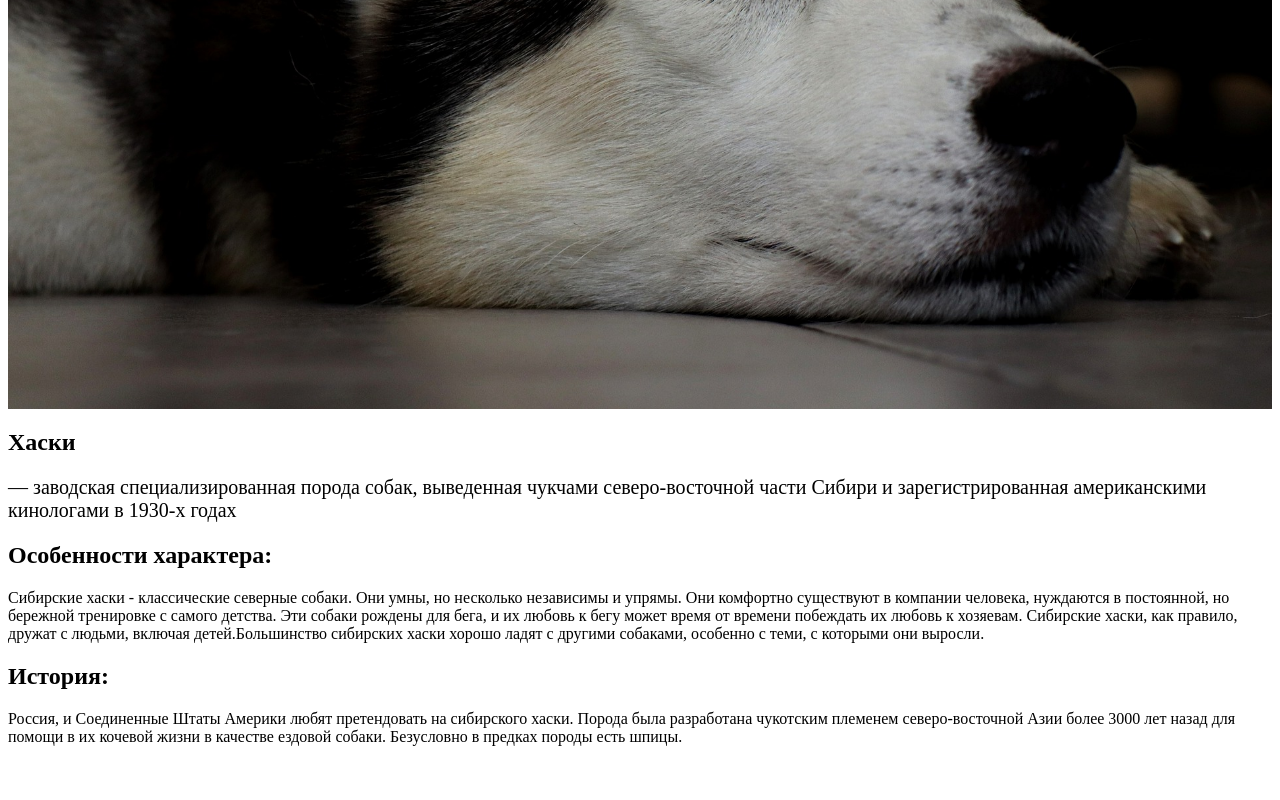
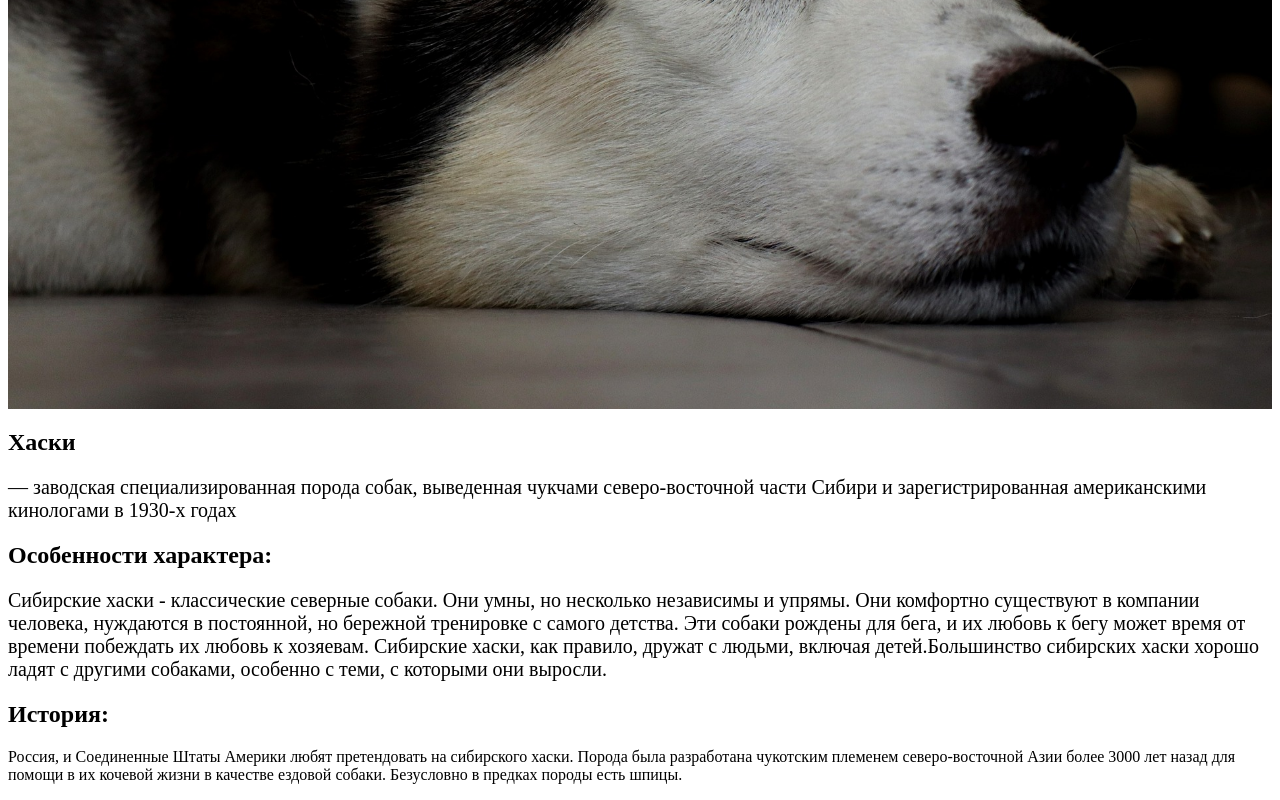
Before and after one commit to dimazukov/husky, a plain HTML site: page index.html in a window 1280 px wide. Shown: the part 500-1300 px from the top of the page. Before the commit the page ends 1262 px from the top, so only its background shows below. Drawn offline with Linux system fonts and the light colour scheme.

Commit message:
Update index.html

```diff
--- a/index.html
+++ b/index.html
@@ -8,7 +8,7 @@
 </header>
 
 <main>
-<h2>Хаски</h2><p style="font-size: 20px"> — заводская специализированная порода собак, выведенная чукчами северо-восточной части Сибири и зарегистрированная американскими кинологами в 1930-х годах</p><h2>Особенности характера:</h2><p style="font size: 20px">Сибирские хаски - классические северные собаки. Они умны, но несколько независимы и упрямы. Они комфортно существуют в компании человека, нуждаются в постоянной, но бережной тренировке с самого детства. Эти собаки рождены для бега, и их любовь к бегу может время от времени побеждать их любовь к хозяевам. Сибирские хаски, как правило, дружат с людьми, включая детей.Большинство сибирских хаски хорошо ладят с другими собаками, особенно с теми, с которыми они выросли.</p><h2>История:</h2><p>Россия, и Соединенные Штаты Америки любят претендовать на сибирского хаски. Порода была разработана чукотским племенем северо-восточной Азии более 3000 лет назад для помощи в их кочевой жизни в качестве ездовой собаки. Безусловно в предках породы есть шпицы.</p>
+<h2>Хаски</h2><p style="font-size: 20px"> — заводская специализированная порода собак, выведенная чукчами северо-восточной части Сибири и зарегистрированная американскими кинологами в 1930-х годах</p><h2>Особенности характера:</h2><p style="font-size: 20px">Сибирские хаски - классические северные собаки. Они умны, но несколько независимы и упрямы. Они комфортно существуют в компании человека, нуждаются в постоянной, но бережной тренировке с самого детства. Эти собаки рождены для бега, и их любовь к бегу может время от времени побеждать их любовь к хозяевам. Сибирские хаски, как правило, дружат с людьми, включая детей.Большинство сибирских хаски хорошо ладят с другими собаками, особенно с теми, с которыми они выросли.</p><h2>История:</h2><p>Россия, и Соединенные Штаты Америки любят претендовать на сибирского хаски. Порода была разработана чукотским племенем северо-восточной Азии более 3000 лет назад для помощи в их кочевой жизни в качестве ездовой собаки. Безусловно в предках породы есть шпицы.</p>
 </main>
 
 
```
